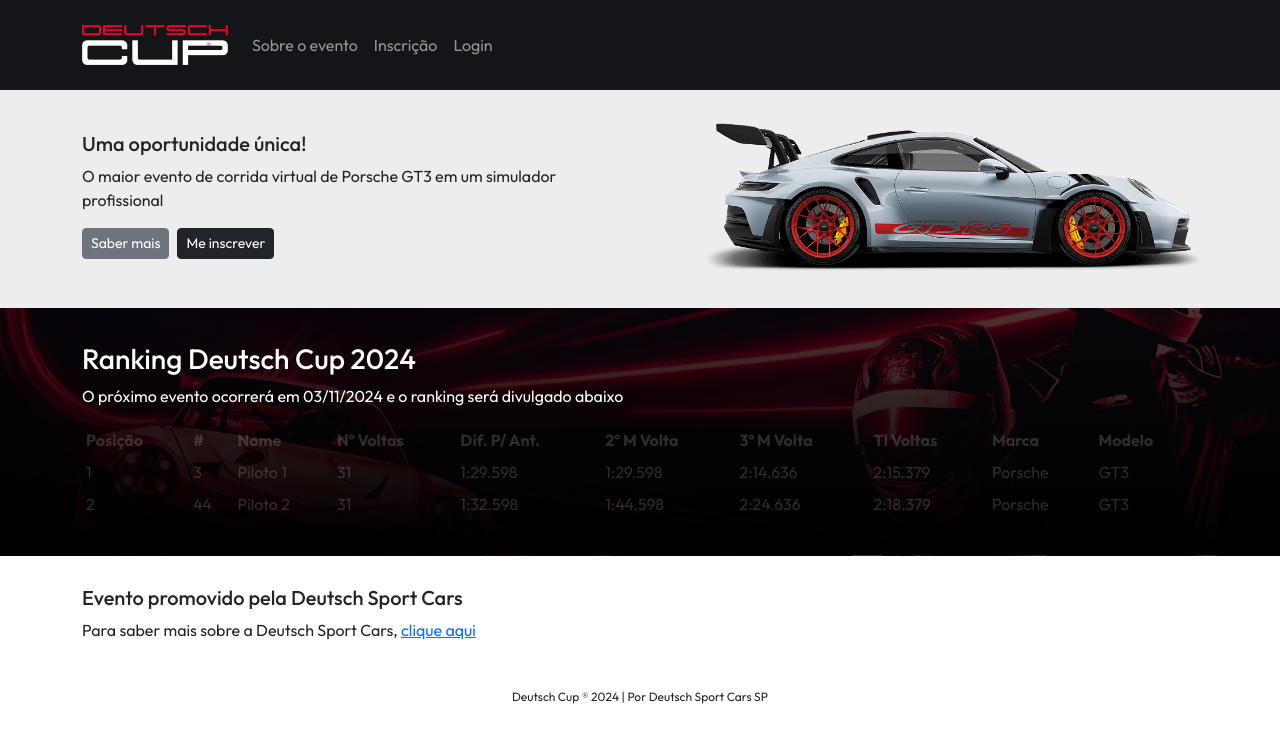
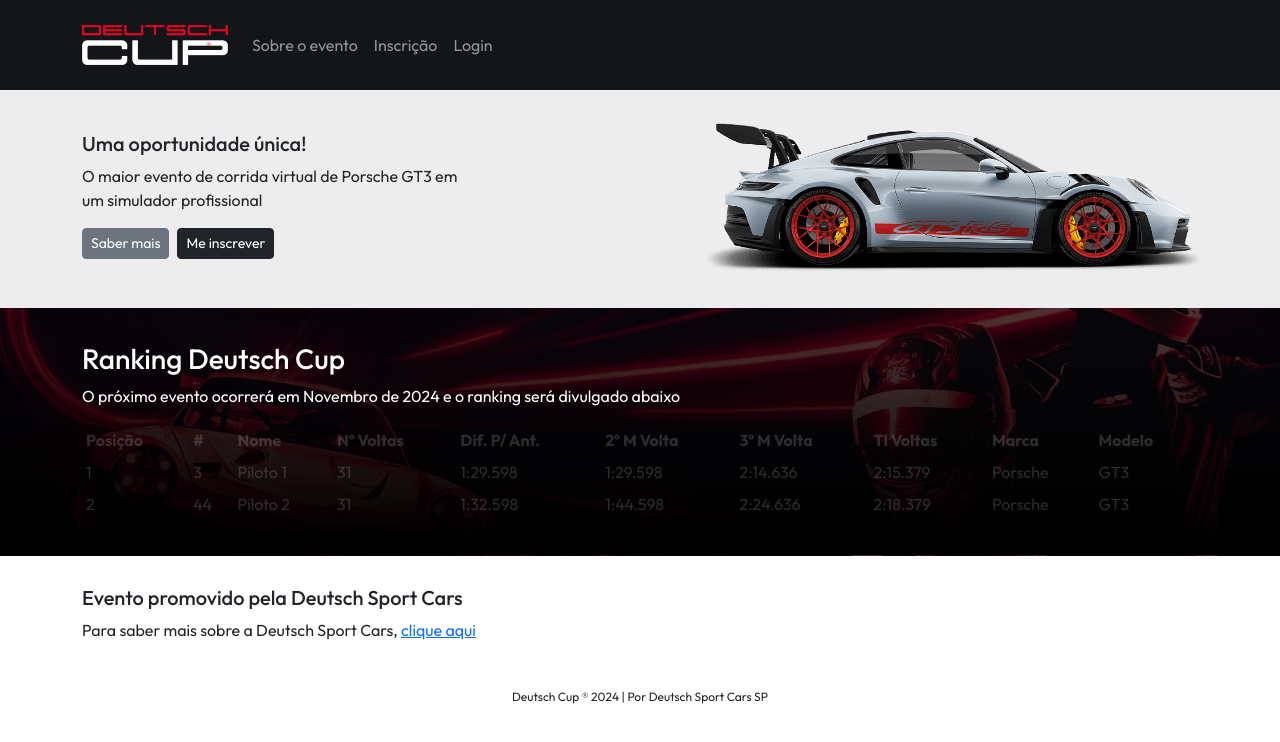
Before and after one commit to fabio-bueno-oliveira/deutschcup-frontend, a React (Vite) app: page / in a window 1280 px wide. Shown: the top 742 px of the page. Built offline with nearby package versions, Linux system fonts and the light colour scheme.

Commit message:
Ajustes textos Landing Page

```diff
--- a/src/pages/LandingPageFull/index.jsx
+++ b/src/pages/LandingPageFull/index.jsx
@@ -61,7 +61,7 @@ function LandingPage () {
           <h5 className='mt-3 mt-sm-4'>Uma oportunidade única!</h5>
           <Row>
             <Col xs={8} lg={6}>
-              <p>O maior evento de corrida virtual de <nobr>Porsche GT3</nobr> em um simulador profissional</p>
+              <p>O maior evento de corrida virtual de <nobr>Porsche GT3</nobr> em <nobr>um simulador profissional</nobr></p>
               <Button variant="secondary" size="sm" href="/sobre">
                 Saber mais
               </Button>
@@ -77,8 +77,8 @@ function LandingPage () {
         <Container>
           <Row>
             <Col className='mt-sm-3'>
-              <h3 className='mt-4 mt-sm-2'>Ranking Deutsch Cup 2024</h3>
-              <p>O próximo evento ocorrerá em 03/11/2024 e o ranking será divulgado abaixo</p>
+              <h3 className='mt-4 mt-sm-2'>Ranking Deutsch Cup</h3>
+              <p>O próximo evento ocorrerá em Novembro de 2024 e o ranking será divulgado abaixo</p>
               <Table responsive borderless bg="dark" data-bs-theme="dark" size="sm">
                 <thead>
                   <tr>
```
